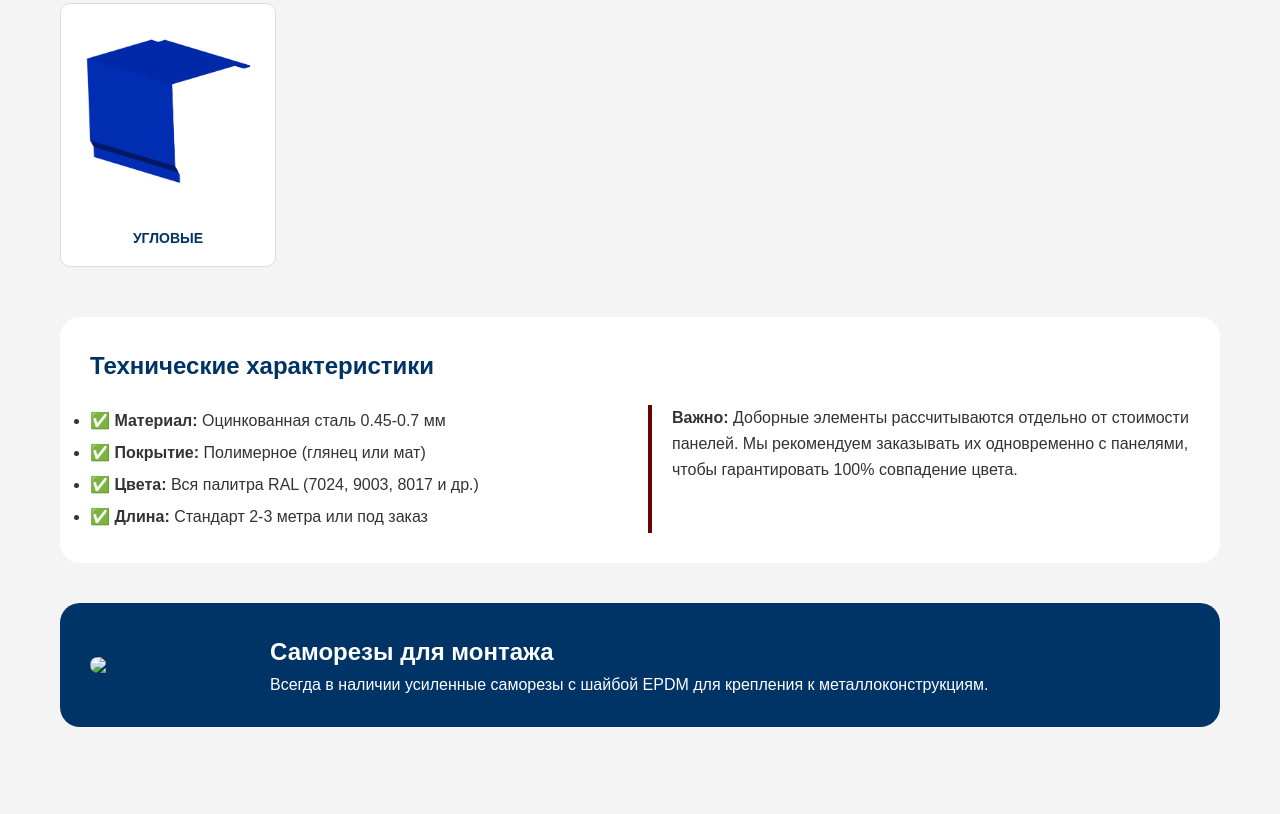
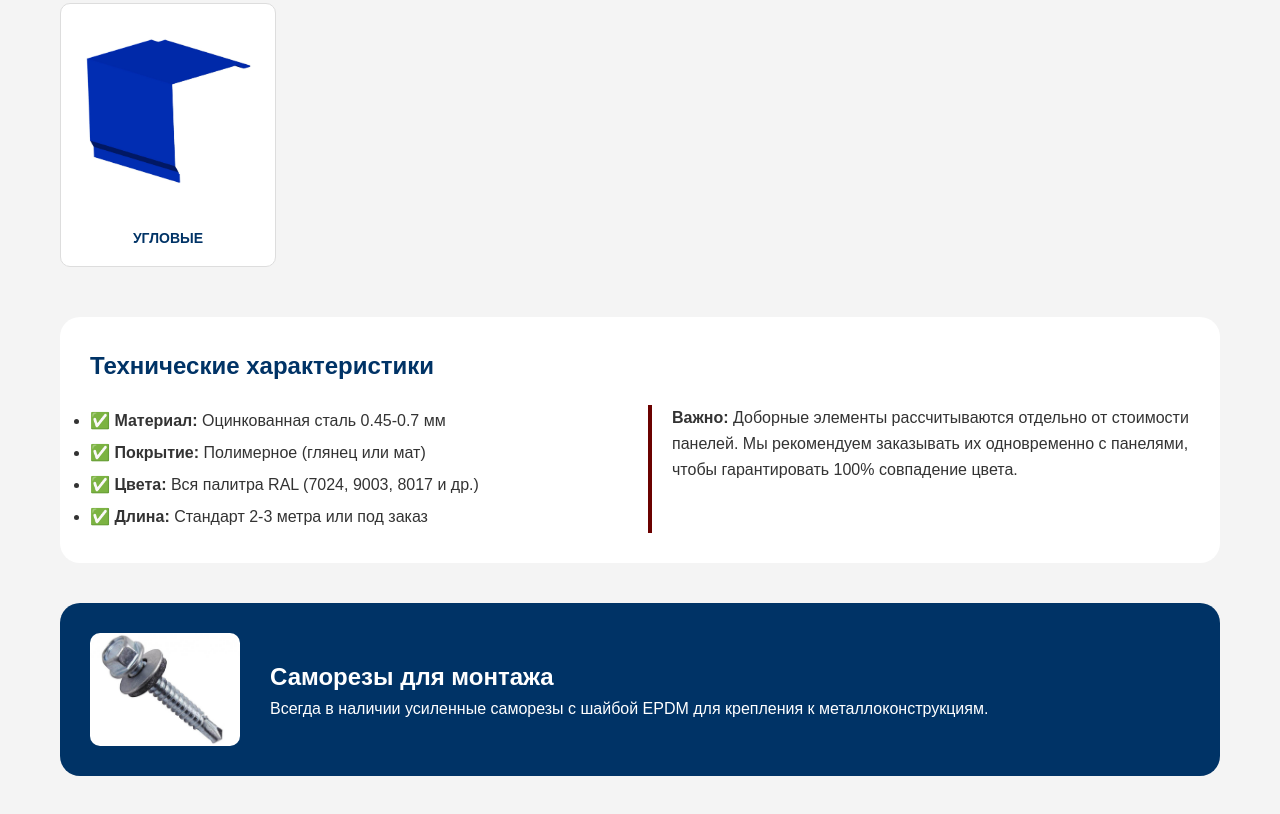
Before and after one commit to Dante-pixel/belen, a plain HTML site: page samorezy.html in a window 1280 px wide. Shown: the part 497-1311 px from the top of the page. Before the commit the page ends 1284 px from the top, so only its background shows below. Drawn offline with Linux system fonts and the light colour scheme.

Commit message:
Update samorezy.html

```diff
--- a/samorezy.html
+++ b/samorezy.html
@@ -91,7 +91,7 @@
         </div>
 
         <div style="margin-top: 40px; display: flex; align-items: center; gap: 30px; background: #003366; color: #fff; padding: 30px; border-radius: 20px;">
-            <img src="photo/samorezy.jpg" style="width: 150px; border-radius: 10px;">
+            <img src="samorezy.jpg" style="width: 150px; border-radius: 10px;">
             <div>
                 <h2 style="margin: 0;">Саморезы для монтажа</h2>
                 <p>Всегда в наличии усиленные саморезы с шайбой EPDM для крепления к металлоконструкциям.</p>
```
